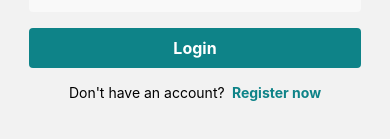
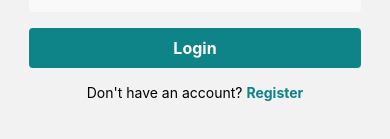
Before and after one commit to BEGDAR8ZOUHAIR/MFN-APP, a React Native app in the folder mobile/: screen /Login in a window 390 px wide. Shown: the part 557-696 px from the top of the page. Built offline with nearby package versions, Linux system fonts and the light colour scheme.

Commit message:
add tcheck of email and password login screen

```diff
--- a/mobile/screens/Login.tsx
+++ b/mobile/screens/Login.tsx
@@ -8,14 +8,17 @@ import {
   TouchableOpacity,
   Image,
   Alert,
+  ActivityIndicator,
 } from "react-native";
 
 const LoginScreen = (): JSX.Element => {
   const [email, setEmail] = useState<string>("");
   const [password, setPassword] = useState<string>("");
+   const [loading, setLoading] = useState<boolean>(false);
   const navigation = useNavigation();
 
 const handleLogin = async (): Promise<void> => {
+  setLoading(true);
   try {
     const res = await fetch("http://192.168.9.30:5000/user/login", {
       method: "POST",
@@ -28,18 +31,28 @@ const LoginScreen = (): JSX.Element => {
         password,
       }),
     });
-      const text = await res.text();
-      const data = JSON.parse(text);
 
-      if (data.error) {
-        Alert.alert("Error", data.error, [{ text: "OK" }]);
+    if (res.status === 401) {
+      Alert.alert("Error", "Invalid email or password", [{ text: "OK" }]);
+    } else if (res.status === 200) {
+      navigation.navigate("Nav");
     } else {
-        navigation.navigate("Nav");
+      Alert.alert("Error", "Something went wrong. Please try again.", [
+        { text: "OK" },
+      ]);
     }
   } catch (err) {
     console.log(err);
+    Alert.alert("Error", "Something went wrong. Please try again.", [
+      { text: "OK" },
+    ]);
+  } finally {
+    setLoading(false);
   }
 };
+
+
+
 
   return (
 
@@ -70,18 +83,32 @@ const LoginScreen = (): JSX.Element => {
           value={password}
           onChangeText={setPassword}
         />
+      </View>
+      {loading ? (
+        <ActivityIndicator size="large" color="#0E8388" />
+      ) : (
+      <View style={styles.formContainer}>
             <TouchableOpacity style={styles.button} onPress={handleLogin}>
               <Text style={styles.buttonText}>Login</Text>
             </TouchableOpacity>
-        <TouchableOpacity onPress={() => navigation.navigate("Register")}>
+          </View>
+      )}
+      <View style={styles.formContainer}>
         <Text style={styles.registerText}>
-            Don't have an account? <Text style={styles.registerLink}> Register now</Text>
+          Don't have an account?{" "}
+          <Text
+            style={styles.registerLink}
+            onPress={() => navigation.navigate("Register")}
+          >
+            Register
           </Text>
-        </TouchableOpacity>
+        </Text>
       </View>
     </View>
   );
 };
+
+
 
 const styles = StyleSheet.create({
   container: {
```
Lines whose indentation alone changed are shown as unchanged.
